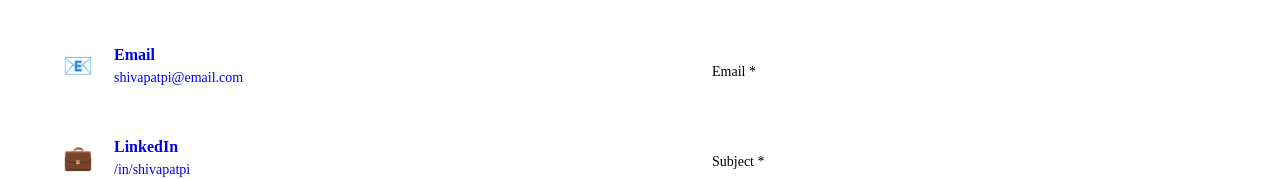
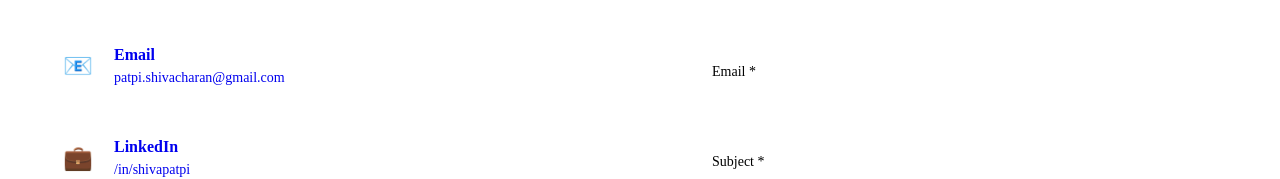
Before and after one commit to patpishivacharan-glitch/shivapatpi, a React (Create React App) app: page /contact in a window 1280 px wide. Shown: the part 442-621 px from the top of the page. Built offline with nearby package versions, Linux system fonts and the light colour scheme; the HTML template or start-up script is replaced by a standard one.

Commit message:
Adding contacts

```diff
--- a/src/pages/ContactUs.tsx
+++ b/src/pages/ContactUs.tsx
@@ -1,54 +1,58 @@
-import React, { useState } from 'react';
-import '../styles/ContactUs.css';
+import React, { useState } from "react";
+import "../styles/ContactUs.css";
 
 const ContactUs: React.FC = () => {
   const [formData, setFormData] = useState({
-    name: '',
-    email: '',
-    subject: '',
-    message: ''
+    name: "",
+    email: "",
+    subject: "",
+    message: "",
   });
 
-  const handleChange = (e: React.ChangeEvent<HTMLInputElement | HTMLTextAreaElement | HTMLSelectElement>) => {
+  const handleChange = (
+    e: React.ChangeEvent<
+      HTMLInputElement | HTMLTextAreaElement | HTMLSelectElement
+    >
+  ) => {
     setFormData({
       ...formData,
-      [e.target.name]: e.target.value
+      [e.target.name]: e.target.value,
     });
   };
 
   const handleSubmit = (e: React.FormEvent) => {
     e.preventDefault();
     // Handle form submission here
-    console.log('Form submitted:', formData);
-    alert('Thank you for your message! I\'ll get back to you soon.');
-    setFormData({ name: '', email: '', subject: '', message: '' });
+    console.log("Form submitted:", formData);
+    alert("Thank you for your message! I'll get back to you soon.");
+    setFormData({ name: "", email: "", subject: "", message: "" });
   };
 
   const contactMethods = [
     {
-      icon: '📧',
-      title: 'Email',
-      value: 'shivapatpi@email.com',
-      link: 'mailto:shivapatpi@email.com'
+      icon: "📧",
+      title: "Email",
+      value: "patpi.shivacharan@gmail.com",
+      link: "patpi.shivacharan@gmail.com",
     },
     {
-      icon: '💼',
-      title: 'LinkedIn',
-      value: '/in/shivapatpi',
-      link: 'https://linkedin.com/in/shivapatpi'
+      icon: "💼",
+      title: "LinkedIn",
+      value: "/in/shivapatpi",
+      link: "https://www.linkedin.com/in/shiva-patpi-62994a6/",
     },
     {
-      icon: '🐙',
-      title: 'GitHub',
-      value: '@shivapatpi',
-      link: 'https://github.com/shivapatpi'
+      icon: "🐙",
+      title: "GitHub",
+      value: "@shivapatpi",
+      link: "https://github.com/patpishivacharan-glitch/",
     },
     {
-      icon: '🐦',
-      title: 'Twitter',
-      value: '@shivapatpi',
-      link: 'https://twitter.com/shivapatpi'
-    }
+      icon: "🐦",
+      title: "Twitter",
+      value: "@shivapatpi",
+      link: "https://twitter.com/shivapatpi",
+    },
   ];
 
   return (
@@ -57,8 +61,9 @@ const ContactUs: React.FC = () => {
         <section className="contact-hero">
           <h1>Let's Connect</h1>
           <p className="lead">
-            I'd love to hear from you! Whether you want to collaborate on a project,
-            discuss technology, share spiritual insights, or just say hello.
+            I'd love to hear from you! Whether you want to collaborate on a
+            project, discuss technology, share spiritual insights, or just say
+            hello.
           </p>
         </section>
 
@@ -72,7 +77,13 @@ const ContactUs: React.FC = () => {
 
             <div className="contact-methods">
               {contactMethods.map((method, index) => (
-                <a key={index} href={method.link} className="contact-method" target="_blank" rel="noopener noreferrer">
+                <a
+                  key={index}
+                  href={method.link}
+                  className="contact-method"
+                  target="_blank"
+                  rel="noopener noreferrer"
+                >
                   <span className="contact-icon">{method.icon}</span>
                   <div className="contact-details">
                     <h4>{method.title}</h4>
@@ -84,9 +95,7 @@ const ContactUs: React.FC = () => {
 
             <div className="availability">
               <h3>Availability</h3>
-              <p>
-                I'm generally available for:
-              </p>
+              <p>I'm generally available for:</p>
               <ul>
                 <li>Technical consultations and collaborations</li>
                 <li>Speaking engagements on technology and spirituality</li>
@@ -135,7 +144,9 @@ const ContactUs: React.FC = () => {
                   required
                 >
                   <option value="">Select a subject</option>
-                  <option value="collaboration">Collaboration Opportunity</option>
+                  <option value="collaboration">
+                    Collaboration Opportunity
+                  </option>
                   <option value="technical">Technical Discussion</option>
                   <option value="spiritual">Spiritual Conversation</option>
                   <option value="mentoring">Mentoring Request</option>
```
Also changed, not shown: 1 other file (tests, documents, lock files or other folders).
